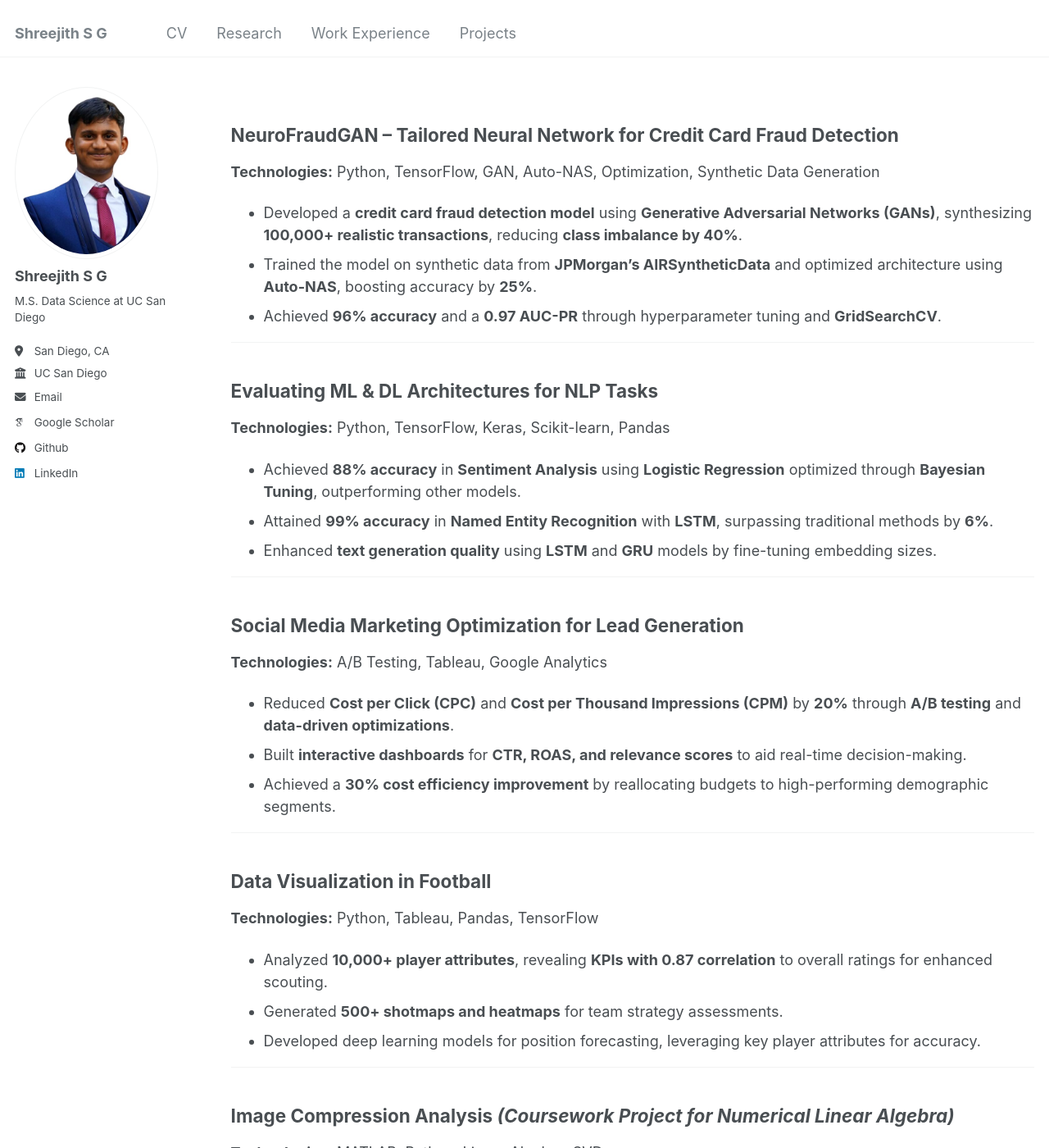
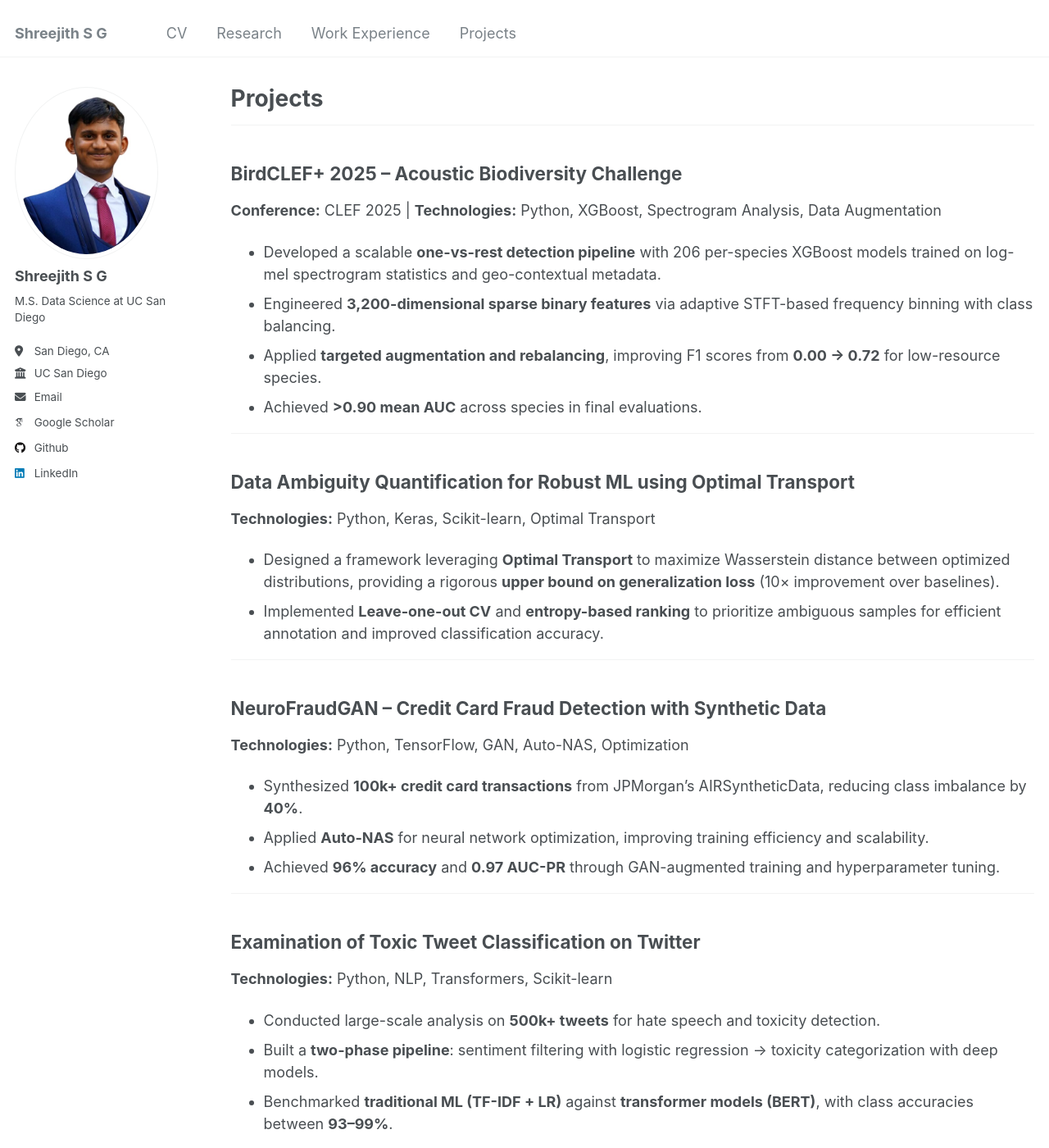
Before and after one commit to ShreejithSG/shreejithsg.github.io, a Jekyll site: the page built from _pages/projects.md, in a window 1280 px wide and 1400 px high. Shown: the whole window at 82% size. Built offline with Jekyll 4.4.1, drawn with Linux system fonts in a browser that asks for light colours; some web fonts are replaced; some of the changed text lies outside the part shown.

Commit message:
Updated About, Publications, Experiences, and Projects pages

```diff
--- a/_pages/projects.md
+++ b/_pages/projects.md
@@ -1,6 +1,6 @@
 ---
 layout: archive
-title: ""
+title: "Projects"
 permalink: /projects/
 author_profile: true
 redirect_from:
@@ -9,40 +9,66 @@ redirect_from:
 
 {% include base_path %}
 
-## **NeuroFraudGAN -- Tailored Neural Network for Credit Card Fraud Detection**
-**Technologies:** Python, TensorFlow, GAN, Auto-NAS, Optimization, Synthetic Data Generation
-- Developed a **credit card fraud detection model** using **Generative Adversarial Networks (GANs)**, synthesizing **100,000+ realistic transactions**, reducing **class imbalance by 40%**.
-- Trained the model on synthetic data from **JPMorgan’s AIRSyntheticData** and optimized architecture using **Auto-NAS**, boosting accuracy by **25%**.
-- Achieved **96% accuracy** and a **0.97 AUC-PR** through hyperparameter tuning and **GridSearchCV**.
+---
+
+## **BirdCLEF+ 2025 – Acoustic Biodiversity Challenge**
+**Conference:** CLEF 2025 | **Technologies:** Python, XGBoost, Spectrogram Analysis, Data Augmentation
+- Developed a scalable **one-vs-rest detection pipeline** with 206 per-species XGBoost models trained on log-mel spectrogram statistics and geo-contextual metadata.
+- Engineered **3,200-dimensional sparse binary features** via adaptive STFT-based frequency binning with class balancing.
+- Applied **targeted augmentation and rebalancing**, improving F1 scores from **0.00 → 0.72** for low-resource species.
+- Achieved **>0.90 mean AUC** across species in final evaluations.
+
+---
+
+## **Data Ambiguity Quantification for Robust ML using Optimal Transport**
+**Technologies:** Python, Keras, Scikit-learn, Optimal Transport
+- Designed a framework leveraging **Optimal Transport** to maximize Wasserstein distance between optimized distributions, providing a rigorous **upper bound on generalization loss** (10× improvement over baselines).
+- Implemented **Leave-one-out CV** and **entropy-based ranking** to prioritize ambiguous samples for efficient annotation and improved classification accuracy.
+
+---
+
+## **NeuroFraudGAN – Credit Card Fraud Detection with Synthetic Data**
+**Technologies:** Python, TensorFlow, GAN, Auto-NAS, Optimization
+- Synthesized **100k+ credit card transactions** from JPMorgan’s AIRSyntheticData, reducing class imbalance by **40%**.
+- Applied **Auto-NAS** for neural network optimization, improving training efficiency and scalability.
+- Achieved **96% accuracy** and **0.97 AUC-PR** through GAN-augmented training and hyperparameter tuning.
+
+---
+
+## **Examination of Toxic Tweet Classification on Twitter**
+**Technologies:** Python, NLP, Transformers, Scikit-learn
+- Conducted large-scale analysis on **500k+ tweets** for hate speech and toxicity detection.
+- Built a **two-phase pipeline**: sentiment filtering with logistic regression → toxicity categorization with deep models.
+- Benchmarked **traditional ML (TF-IDF + LR)** against **transformer models (BERT)**, with class accuracies between **93–99%**.
 
 ---
 
 ## **Evaluating ML & DL Architectures for NLP Tasks**
-**Technologies:** Python, TensorFlow, Keras, Scikit-learn, Pandas
-- Achieved **88% accuracy** in **Sentiment Analysis** using **Logistic Regression** optimized through **Bayesian Tuning**, outperforming other models.
-- Attained **99% accuracy** in **Named Entity Recognition** with **LSTM**, surpassing traditional methods by **6%**.
-- Enhanced **text generation quality** using **LSTM** and **GRU** models by fine-tuning embedding sizes.
+**Technologies:** Python, TensorFlow, Keras, Scikit-learn
+- Achieved **88% accuracy** in sentiment analysis with optimized logistic regression.
+- Attained **99% accuracy** in NER using **LSTM**, outperforming classical models by 6%.
+- Enhanced text generation quality with **LSTM** and **GRU** through embedding fine-tuning.
 
 ---
 
 ## **Social Media Marketing Optimization for Lead Generation**
 **Technologies:** A/B Testing, Tableau, Google Analytics
-- Reduced **Cost per Click (CPC)** and **Cost per Thousand Impressions (CPM)** by **20%** through **A/B testing** and **data-driven optimizations**.
-- Built **interactive dashboards** for **CTR, ROAS, and relevance scores** to aid real-time decision-making.
-- Achieved a **30% cost efficiency improvement** by reallocating budgets to high-performing demographic segments.
+- Reduced **CPC and CPM by 20%** via A/B testing and targeting optimization.
+- Built interactive dashboards for **CTR, ROAS, and relevance scores**, enabling data-driven marketing.
+- Achieved **30% cost efficiency improvement** through optimized budget allocation.
 
 ---
 
 ## **Data Visualization in Football**
 **Technologies:** Python, Tableau, Pandas, TensorFlow
-- Analyzed **10,000+ player attributes**, revealing **KPIs with 0.87 correlation** to overall ratings for enhanced scouting.
-- Generated **500+ shotmaps and heatmaps** for team strategy assessments.
-- Developed deep learning models for position forecasting, leveraging key player attributes for accuracy.
+- Analyzed **10,000+ player attributes**, identifying KPIs with **0.87 correlation** to overall ratings.
+- Generated **500+ shotmaps and heatmaps** for strategic team analysis.
+- Built position forecasting models with deep learning on player attributes.
 
 ---
 
-## **Image Compression Analysis** *(Coursework Project for Numerical Linear Algebra)*
+## **Image Compression Analysis (Coursework Project)**
 **Technologies:** MATLAB, Python, Linear Algebra, SVD
-- Compared **SVD-based image compression** with **JPEG2000** across metrics like **Compression Ratio (CR)**, **Peak Signal-to-Noise Ratio (PSNR)**, and **Structural Similarity Index (SSIM)**.
-- Demonstrated **JPEG2000’s superiority** in balancing compression efficiency and perceptual quality for applications like medical imaging and archival storage.
-- Highlighted **SVD’s flexibility** for academic or low-complexity use cases while emphasizing computational trade-offs.
+- Compared **SVD-based compression** with **JPEG2000**, evaluating CR, PSNR, and SSIM.
+- Demonstrated JPEG2000’s superiority for medical imaging and archival storage.
+- Highlighted SVD’s flexibility for research and teaching contexts.
--- a/_pages/publications.md
+++ b/_pages/publications.md
@@ -15,13 +15,34 @@ I have contributed to multiple **peer-reviewed publications**, combining theoret
 
 ---
 
-## Key Research Areas
-- **Artificial Intelligence & Machine Learning:** Developing and optimizing machine learning models for real-world applications, with a focus on **model robustness**, **scalability**, and **interpretability** across various domains, including **fraud detection**, **NLP**, and **anomaly detection**.
-- **Deep Learning Architectures:** Exploring the potential of advanced **deep learning** techniques (e.g., **CNNs**, **RNNs**, **transformers**) to solve complex problems in AI, from text analysis to fraud detection, focusing on tailoring architectures to specific use cases.
-- **Statistical Analysis & Data Engineering:** Applying **statistical methods** and **data engineering** principles to ensure the integrity, accuracy, and scalability of machine learning solutions, with an emphasis on preprocessing, model evaluation, and cloud-based AI solutions.
-- **AI for Practical Solutions:** Leveraging AI to address **real-world challenges**, from optimizing internal systems and workflows to enhancing decision-making through data-driven insights.
+# **Recent Research**
 
+## 1. Symbolic Regression for Aerosol–Cloud–Climate Interactions *(in progress)*
 
+Graduate Researcher, Advisor: Duncan Watson-Parris
+Climate Analytics Lab, UC San Diego (2025 – Present)
+
+### **Description:**
+Researching interpretable machine learning for climate science:
+
+- Designed symbolic regression pipelines (**PySR, SINDy, KAN**) to extract physically meaningful mappings from satellite climate data.
+- Benchmarked symbolic vs. deep neural networks (**R² = 0.87 vs. 0.92**).
+- Built hybrid neural-to-symbolic architectures for **explainability without performance loss**.
+- Deployed scalable HPC workflows on SDSC clusters for training, sensitivity analysis, and interpretability mapping.
+
+---
+
+## 2. BirdCLEF+ Acoustic Biodiversity Challenge *(CLEF 2025, accepted)*
+
+CLEF 2025 Conference – **First Author**
+
+### **Description:**
+Contributed to the **BirdCLEF+ Kaggle competition** by developing a scalable **one-vs-rest detection pipeline** for avian bioacoustics classification.
+
+- Trained **206 per-species XGBoost models** using log-mel spectrograms and geo-contextual metadata.
+- Engineered **3,200-dimensional sparse features** via adaptive STFT-based binning with class balancing.
+- Improved low-resource species performance (**F1 ↑ from 0.00 → 0.72**).
+- Achieved **>0.90 mean AUC** across species.
 
 ---
 
```
Also changed, not shown: _pages/experiences.md (+25 -0 lines).
